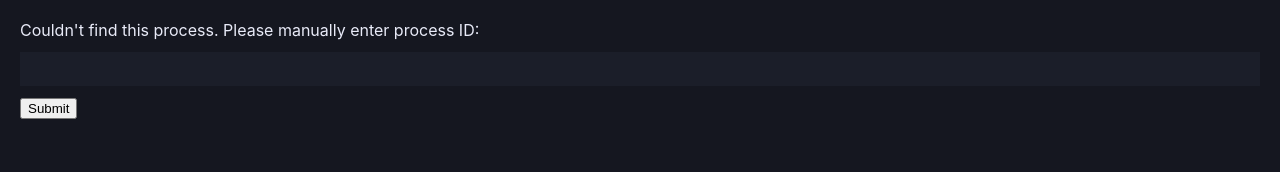
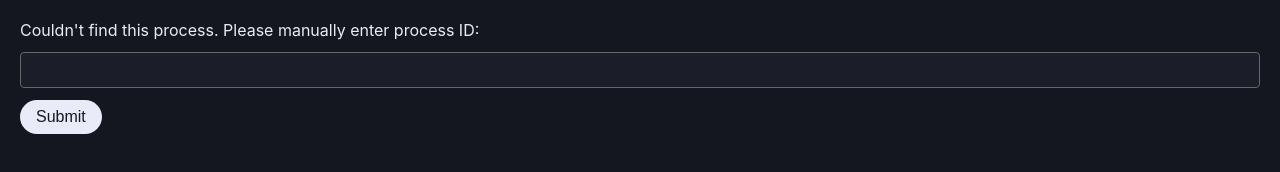
Before and after one commit to femaury/aos-ui, a website with bundled scripts: page src/index.html in a window 1280 px wide. Built offline with nearby package versions, Linux system fonts and the light colour scheme; what ansi_up would draw is missing.

Commit message:
Add button style + border to process id input

```diff
--- a/src/index.html
+++ b/src/index.html
@@ -46,7 +46,8 @@
       #not-found-form input {
         background-color: #1b1e29;
         color: #e9ebf8;
-        border: none;
+        border: 1px solid #686767;
+        border-radius: 4px;
         font-size: 16px;
         align-self: stretch;
         padding: 8px 12px;
@@ -154,6 +155,17 @@
 
       .items-center {
         align-items: center;
+      }
+
+      button {
+        background-color: #e9ebf8;
+        color: #151720;
+        border: none;
+        padding: 8px 16px;
+        font-size: 16px;
+        outline: none;
+        border-radius: 9999px;
+        cursor: pointer;
       }
 
       /* ANSI COLORS */
@@ -307,7 +319,7 @@
           <div>
             <div id="wallet-loader" class="loader-small"></div>
             <button id="wallet-connect-button" class="hidden">Connect</button>
-            <div id="wallet-address" class="hidden"></div>
+            <button id="wallet-address" class="hidden"></button>
           </div>
         </div>
         <div id="console">
@@ -324,7 +336,7 @@
       </div>
     </main>
 
-    <!-- <script src="https://arweave.net/ieyBokEqPnvy6-ChGsNJAajouJHu4brg4Z7pKI6qOwI"></script> -->
+    <!-- <script src="https://arweave.net/4P5GNewlh5DTMTlBZMRRu_4Iwjv9Khf5lx8jZqTFICc"></script> -->
     <script src="dist/index.js"></script>
   </body>
 </html>
```
